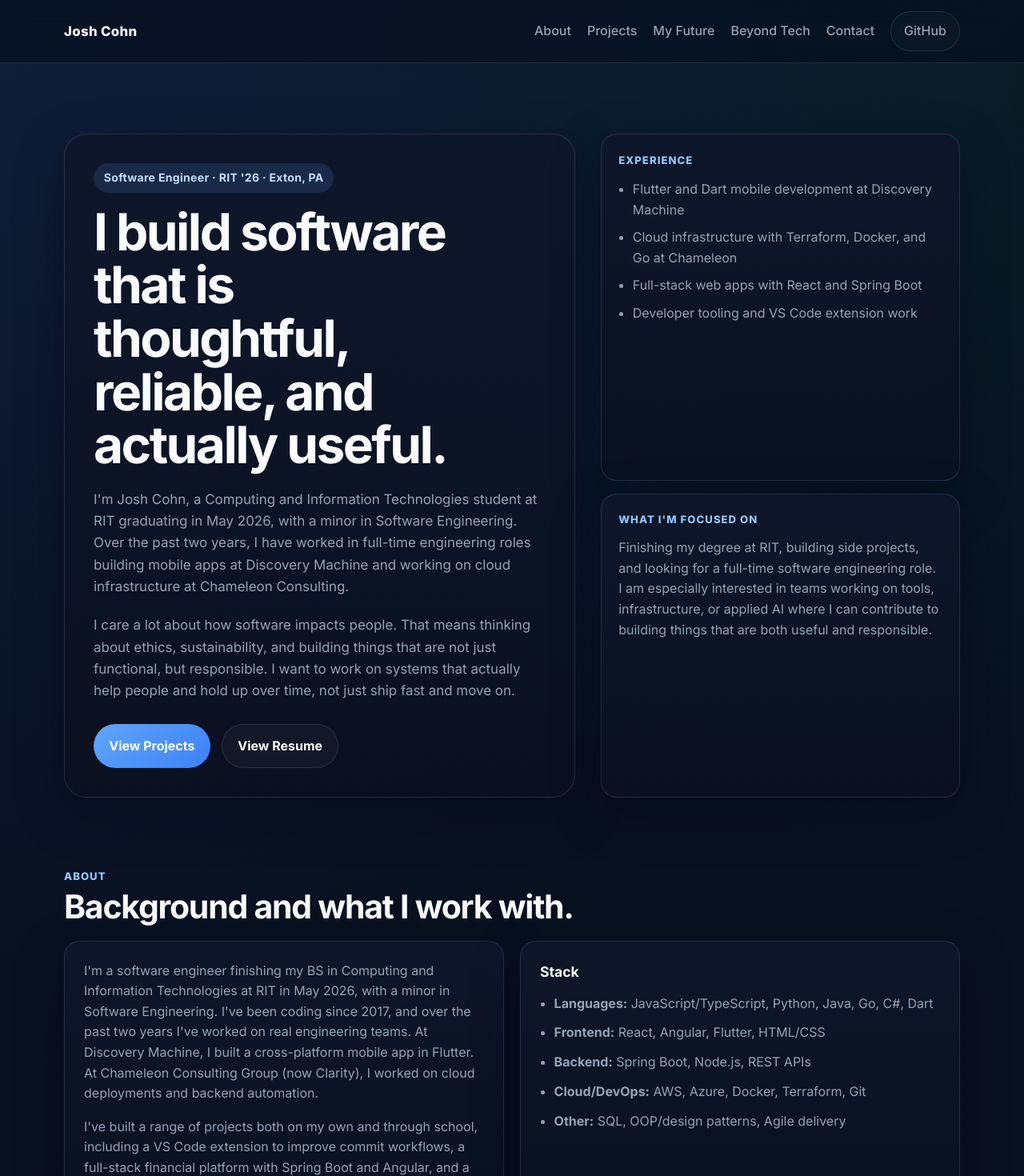
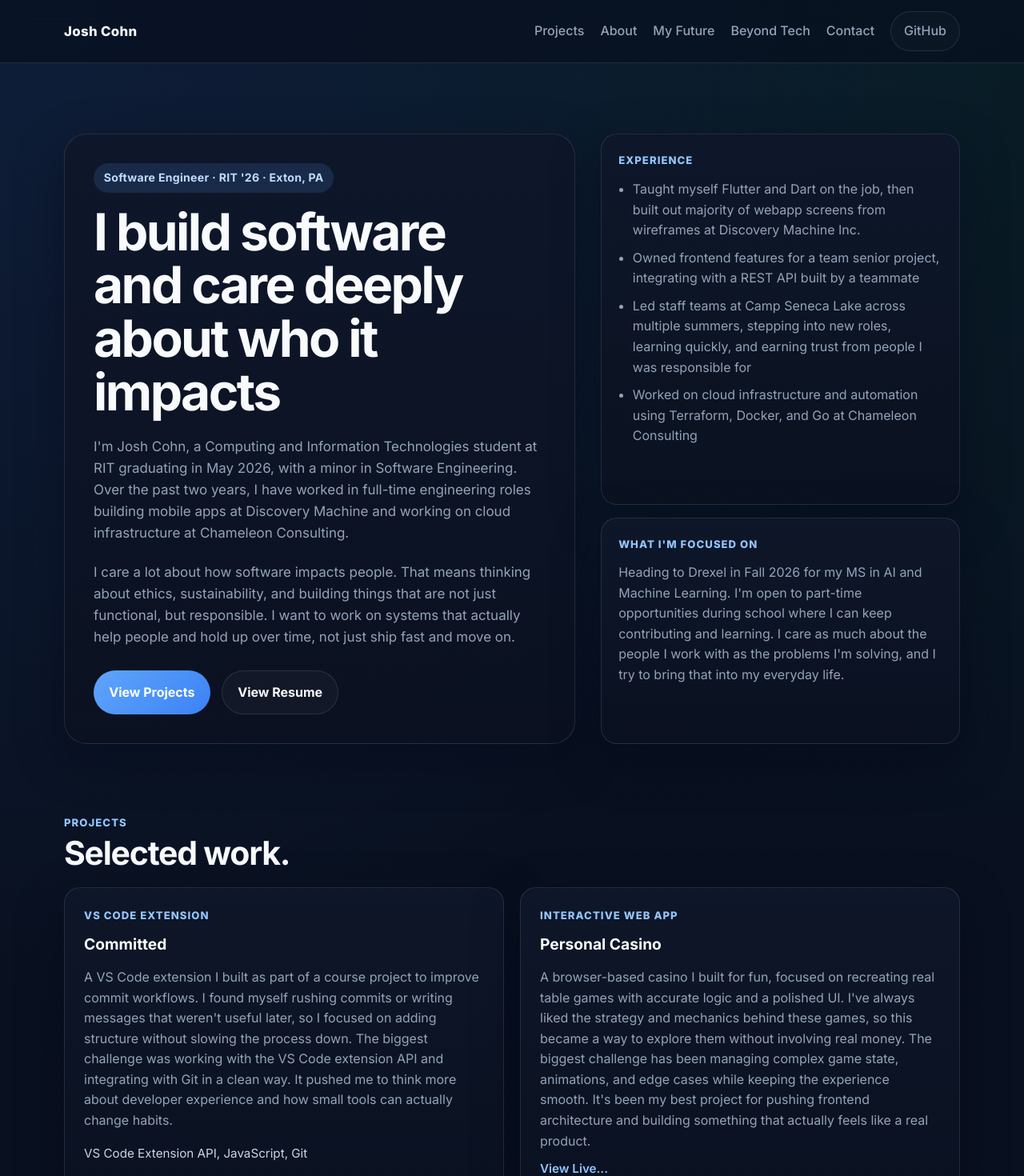
Before and after one commit to joshcohn27/personal-site, a React (Vite) app: page / in a window 1280 px wide. Shown: the top 1470 px of the page at 80% size. Built offline with nearby package versions, Linux system fonts and the light colour scheme.

Commit message:
more content updates

```diff
--- a/src/App.jsx
+++ b/src/App.jsx
@@ -13,8 +13,8 @@ export default function App() {
             <Header />
             <main>
                 <Hero />
+                <Projects />
                 <About />
-                <Projects />
                 <Values />
                 <Interests />
                 <Contact />
--- a/src/components/About.jsx
+++ b/src/components/About.jsx
@@ -32,8 +32,10 @@ export default function About() {
                             <li><strong>Languages:</strong> JavaScript/TypeScript, Python, Java, Go, C#, Dart</li>
                             <li><strong>Frontend:</strong> React, Angular, Flutter, HTML/CSS</li>
                             <li><strong>Backend:</strong> Spring Boot, Node.js, REST APIs</li>
-                            <li><strong>Cloud/DevOps:</strong> AWS, Azure, Docker, Terraform, Git</li>
-                            <li><strong>Other:</strong> SQL, OOP/design patterns, Agile delivery</li>
+                            <li><strong>Databases:</strong> SQL, Oracle, ODBC/JDBC</li>
+                            <li><strong>Cloud/DevOps:</strong> AWS, Azure, Docker, Terraform, Bash, Git</li>
+                            <li><strong>Testing:</strong> JUnit, Pytest</li>
+                            <li><strong>Other:</strong> OOP/design patterns, Agile delivery, MVC frameworks</li>
                         </ul>
                     </div>
                 </div>
--- a/src/components/Header.jsx
+++ b/src/components/Header.jsx
@@ -7,8 +7,8 @@ export default function Header() {
                 </a>
 
                 <nav className="site-nav" aria-label="Primary navigation">
+                    <a href="#projects">Projects</a>
                     <a href="#about">About</a>
-                    <a href="#projects">Projects</a>
                     <a href="#future">My Future</a>
                     <a href="#interests">Beyond Tech</a>
                     <a href="#contact">Contact</a>
--- a/src/components/Hero.jsx
+++ b/src/components/Hero.jsx
@@ -6,7 +6,7 @@ export default function Hero() {
 					<p className="eyebrow">Software Engineer · RIT '26 · Exton, PA</p>
 
 					<h1>
-						I build software that is thoughtful, reliable, and actually useful.
+						I build software and care deeply about who it impacts
 					</h1>
 
 					<p className="hero-text">
@@ -43,20 +43,28 @@ export default function Hero() {
 					<div className="hero-card">
 						<p className="hero-card-label">Experience</p>
 						<ul className="hero-list">
-							<li>Flutter and Dart mobile development at Discovery Machine</li>
-							<li>Cloud infrastructure with Terraform, Docker, and Go at Chameleon</li>
-							<li>Full-stack web apps with React and Spring Boot</li>
-							<li>Developer tooling and VS Code extension work</li>
+							<li>
+								Taught myself Flutter and Dart on the job, then built out majority of webapp screens from wireframes at Discovery Machine Inc.
+							</li>
+							<li>
+								Owned frontend features for a team senior project, integrating with a REST API built by a teammate
+							</li>
+							<li>
+								Led staff teams at Camp Seneca Lake across multiple summers, stepping into new roles, learning quickly, and earning trust from people I was responsible for
+							</li>
+							<li>
+								Worked on cloud infrastructure and automation using Terraform, Docker, and Go at Chameleon Consulting
+							</li>
 						</ul>
 					</div>
 
 					<div className="hero-card">
 						<p className="hero-card-label">What I'm focused on</p>
 						<p className="hero-card-text">
-							Finishing my degree at RIT, building side projects, and looking for
-							a full-time software engineering role. I am especially interested in
-							teams working on tools, infrastructure, or applied AI where I can
-							contribute to building things that are both useful and responsible.
+							Heading to Drexel in Fall 2026 for my MS in AI and Machine Learning.
+							I'm open to part-time opportunities during school where I can keep
+							contributing and learning. I care as much about the people I work with
+							as the problems I'm solving, and I try to bring that into my everyday life.
 						</p>
 					</div>
 				</aside>
```
